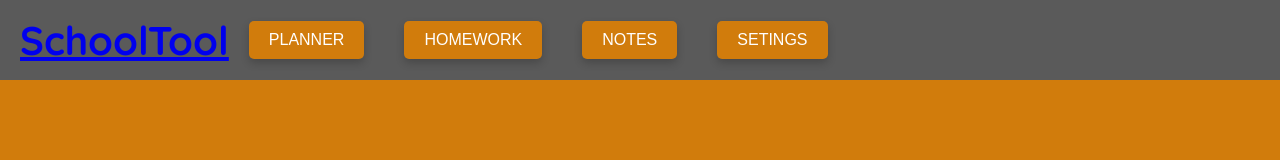
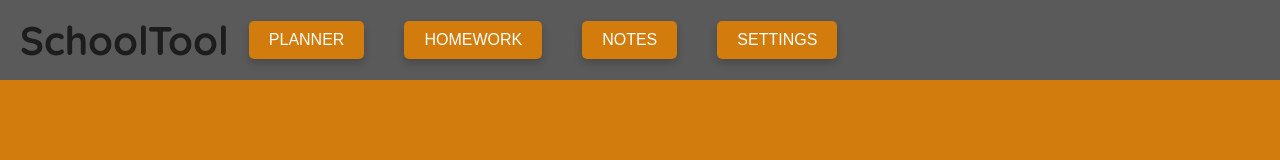
Before and after one commit to MonkyMars/DailySchool, a Next.js app: page /user/login in a window 1280 px wide. Shown: the top 160 px of the page. Built offline with nearby package versions, Linux system fonts and the light colour scheme; no server answers; the database is empty.

Commit message:
added link to name logo

```diff
--- a/components/Nav.jsx
+++ b/components/Nav.jsx
@@ -3,14 +3,6 @@ import styles from '../styles/components/Nav.module.css';
 import Link from 'next/link';
 
 export default function Nav({page}) {
-  const [user, setUser] = useState(null);
-  useEffect(() => {
-    const storedUser = localStorage.getItem('user');
-    if (storedUser) {
-      setUser(JSON.parse(storedUser));
-    }
-  }, []);
-
   return (
     <>
     <NavDesktop/>
@@ -23,7 +15,7 @@ const NavDesktop = () => {
     {title: 'planner', href: '/school/planner'},
     {title: 'homework', href: '/school/homework'},
     {title: 'notes', href: '/school/notes'},
-    {title: 'setings', href: '/user/settings'}
+    {title: 'settings', href: '/user/settings'}
   ];
 
   return (
--- a/styles/components/Nav.module.css
+++ b/styles/components/Nav.module.css
@@ -16,7 +16,13 @@
 .Nav h1 {
     font-size: 2.5em;
 }
-
+.Nav a{
+    color: #1e1d1d;
+    text-decoration: none;
+    &:hover{
+        text-decoration: underline;
+    }
+}
 .Nav div {
     margin-right: 5vw;
     flex: 1;
```
